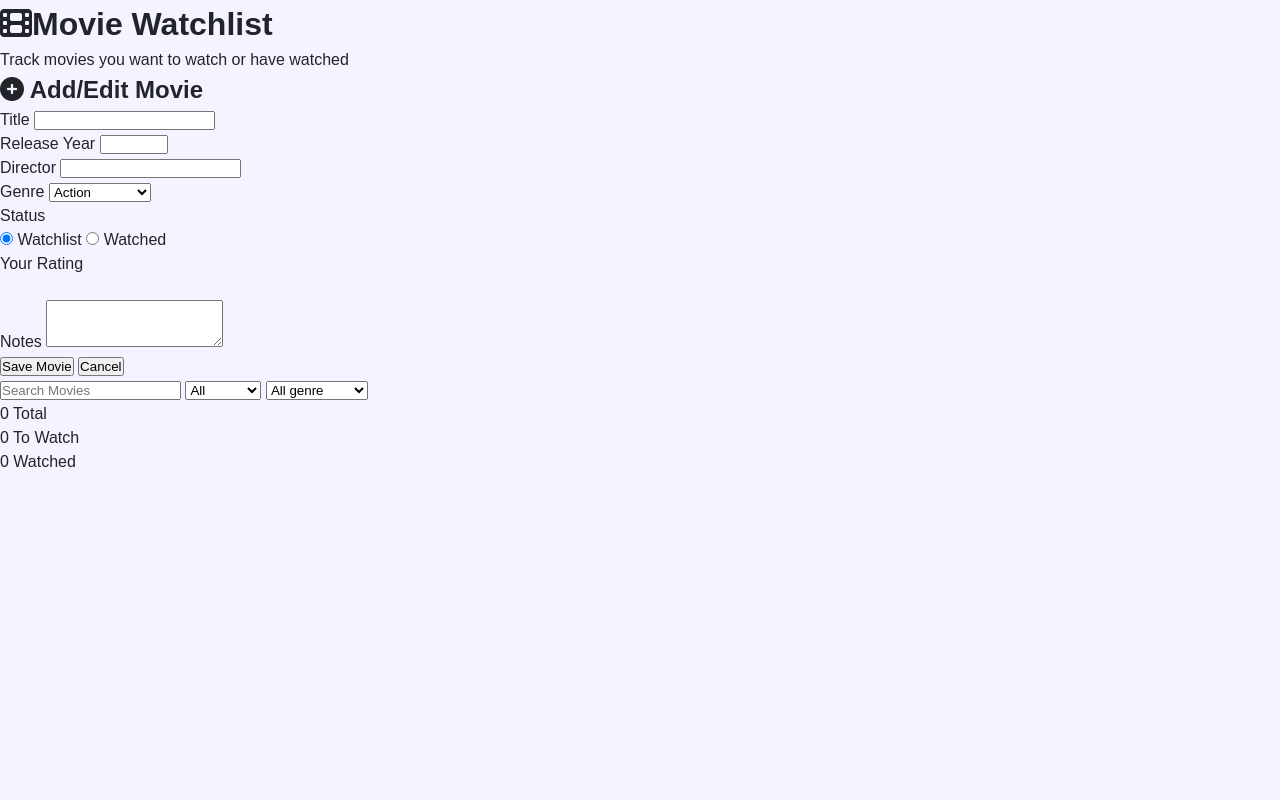
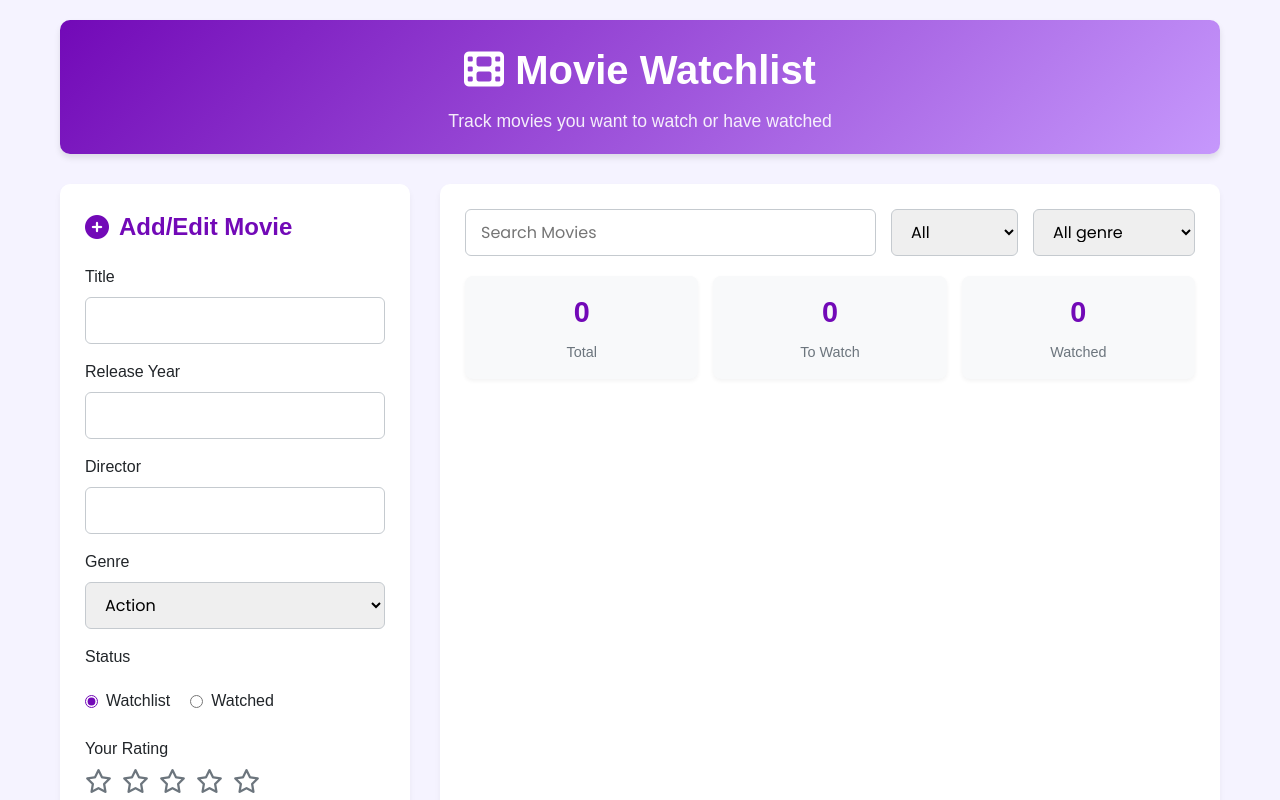
Before and after one commit to uditha1994/movie-watchlist-js, a plain HTML site: page index.html in a window 1280 px wide. Shown: the top 800 px of the page. Drawn offline with Linux system fonts and the light colour scheme.

Commit message:
css  partially complete, js dom loaded

```diff
--- a/css/style.css
+++ b/css/style.css
@@ -1,6 +1,6 @@
 :root{
     --primary-color: #7209b7;
-    --secondary-color: #560bad;
+    --secondary-color: #c698fc;
     --accent-color: #480ca8;
     --dark-color: #212529;
     --light-color: #f8f9fa;
@@ -8,7 +8,7 @@
     --warning-color: #f1c40f;
     --danger-color: #e74c3c;
     --gray-color: #6c757d;
-    --light-gray: #e9ecef;
+    --light-gray: #c5cacf;
 }
 
 *{
@@ -23,3 +23,232 @@ body{
     color: var(--dark-color);
     line-height: 1.5;
 }
+
+.container{
+    max-width: 1200px;
+    margin: 0 auto;
+    padding: 20px;
+}
+
+header{
+    text-align: center;
+    margin-bottom: 30px;
+    padding: 20px;
+    background: linear-gradient(135deg, var(--primary-color), var(--secondary-color));
+    color: white;
+    border-radius: 10px;
+    box-shadow: 0 4px 6px rgba(0, 0, 0, 0.1);
+}
+
+header h1{
+    font-size: 2.5rem;
+    margin-bottom: 8px;
+}
+
+header p{
+    font-size: 1.1rem;
+    opacity: 0.9;
+}
+
+.main-content{
+    display: grid;
+    grid-template-columns: 350px 1fr;
+    gap: 30px;
+}
+
+.form-container{
+    background-color: white;
+    padding: 25px;
+    border-radius: 10px;
+    box-shadow: 0 4px 6px rgba(0, 0, 0, 0.05);
+    position: sticky;
+    top: 20px;
+    height: fit-content;
+}
+
+.form-container h2{
+    font-size: 1.5rem;
+    margin-bottom: 20px;
+    color: var(--primary-color);
+    display: flex;
+    align-items: center;
+    gap: 10px;
+}
+
+.form-group{
+    margin-bottom: 16px;
+}
+
+.form-group label{
+    display: block;
+    margin-bottom: 8px;
+    font-weight: 500;
+    color: var(--dark-color);
+}
+
+.form-group input[type="text"],
+.form-group input[type="number"],
+.form-group select,
+.form-group textarea {
+    width: 100%;
+    padding: 10px 15px;
+    border: 1px solid var(--light-gray);
+    border-radius: 6px;
+    font-family: 'Poppins', sans-serif;
+    font-size: 1rem;
+    transition: border-color 0.3s;
+}
+
+.form-group input[type="text"]:focus,
+.form-group input[type="number"]:focus,
+.form-group select:focus,
+.form-group textarea:focus {
+    outline: none;
+    border-color: var(--primary-color);
+}
+
+.form-group textarea{
+    resize: vertical;
+    min-height: 80px;
+}
+
+.radio-group{
+    display: flex;
+    gap: 20px;
+    margin-top: 20px;
+}
+
+.radio-group label{
+    display: flex;
+    align-items: center;
+    gap: 8px;
+    font-weight: 400;
+    cursor: pointer;
+}
+
+.radio-group input[type="radio"]{
+    accent-color: var(--primary-color);
+}
+
+.rating-stars{
+    display: flex;
+    gap: 10px;
+    margin-top: 8px;
+}
+
+.rating-stars i{
+    font-size: 1.5rem;
+    color: var(--gray-color);
+    cursor: pointer;
+    transition: color 0.2s;
+}
+
+.rating-stars i.active{
+    color: #ffc107;
+}
+
+.form-action{
+    display: flex;
+    gap: 15px;
+    margin-top: 25px;
+}
+
+.btn{
+    padding: 10px 20px;
+    border: none;
+    border-radius: 6px;
+    font-family: 'Poppins', sans-serif;
+    font-weight: 1rem;
+    cursor: pointer;
+    transition: all 0.3s;
+    display: flex;
+    align-items: center;
+    justify-content: center;
+    gap: 8px;
+}
+
+.btn-primary{
+    background-color: var(--primary-color);
+    color: white;
+    flex: 1;
+}
+
+.btn-primary:hover{
+    background-color: var(--secondary-color);
+    transform: translateY(-2px);
+}
+
+.btn-secondary{
+    background-color: var(--light-gray);
+    color: var(--dark-color);
+    flex: 1;
+}
+
+.btn-secondary:hover{
+    background-color: #dee2e6;
+    transform: translateY(-2px);
+}
+
+.movies-container{
+    background-color: white;
+    padding: 25px;
+    border-radius: 10px;
+    box-shadow: 0 4px 6px rgba(0, 0, 0, 0.05);
+}
+
+.controls{
+    margin-bottom: 25px;
+}
+
+.search-filter{
+    display: flex;
+    gap: 15px;
+    margin-bottom: 20px;
+}
+
+.search-filter input,
+.search-filter select{
+    padding: 10px 15px;
+    border: 1px solid var(--light-gray);
+    border-radius: 6px;
+    font-family: 'Poppins', sans-serif;
+    font-size: 1rem;
+}
+
+.search-filter input{
+    flex: 1;
+}
+
+.search-filter input:focus,
+.search-filter select:focus{
+    outline: none;
+    border-color: var(--primary-color);
+}
+
+.stats{
+    display: flex;
+    gap: 15px;
+    margin-bottom: 20px;
+}
+
+.stat-card{
+    flex: 1;
+    background-color: var(--light-color);
+    padding: 15px;
+    border-radius: 8px;
+    text-align: center;
+    box-shadow: 0 2px 4px rgba(0, 0, 0, 0.05);
+}
+
+.stat-number{
+    font-size: 1.8rem;
+    font-weight: 600;
+    color: var(--primary-color);
+    display: block;
+    margin-bottom: 5px;
+}
+
+.stat-label{
+    font-size: 0.9rem;
+    color: var(--gray-color);
+}
--- a/index.html
+++ b/index.html
@@ -15,7 +15,7 @@
 <body>
     <div class="container">
         <header>
-            <h1><i class="fas fa-film"></i>Movie Watchlist</h1>
+            <h1><i class="fas fa-film"></i> Movie Watchlist</h1>
             <p>Track movies you want to watch or have watched</p>
         </header>
 
@@ -69,11 +69,11 @@
                     <div class="form-group">
                         <label for="rating">Your Rating</label>
                         <div class="rating-stars">
-                            <i class="far ra-star" data-rating="1"></i>
-                            <i class="far ra-star" data-rating="2"></i>
-                            <i class="far ra-star" data-rating="3"></i>
-                            <i class="far ra-star" data-rating="4"></i>
-                            <i class="far ra-star" data-rating="5"></i>
+                            <i class="far fa-star" data-rating="1"></i>
+                            <i class="far fa-star" data-rating="2"></i>
+                            <i class="far fa-star" data-rating="3"></i>
+                            <i class="far fa-star" data-rating="4"></i>
+                            <i class="far fa-star" data-rating="5"></i>
                         </div>
                         <input type="hidden" id="rating" value="0">
                     </div>
@@ -82,8 +82,8 @@
                         <textarea id="notes" rows="3"></textarea>
                     </div>
                     <div class="form-action">
-                        <button class="btn-primary" id="saveBtn" type="submit">Save Movie</button>
-                        <button class="btn-secondary" id="cancelBtn" type="submit">Cancel</button>
+                        <button class="btn btn-primary" id="saveBtn" type="submit">Save Movie</button>
+                        <button class="btn btn-secondary" id="cancelBtn" type="submit">Cancel</button>
                     </div>
                 </form>
             </div>
--- a/js/app.js
+++ b/js/app.js
@@ -0,0 +1,65 @@
+// Firebase Configurations
+const firebaseConfig = {
+    apiKey: "AIzaSyDso02eaYtGJ3GX4gF43shQohUkbRbVIio",
+    authDomain: "movie-wishlist-82bf5.firebaseapp.com",
+    databaseURL: "https://movie-wishlist-82bf5-default-rtdb.firebaseio.com",
+    projectId: "movie-wishlist-82bf5",
+    storageBucket: "movie-wishlist-82bf5.firebasestorage.app",
+    messagingSenderId: "319116680069",
+    appId: "1:319116680069:web:b102a0da70b514037802ec",
+    measurementId: "G-J46C194YDY"
+};
+
+// Initialize Firebase
+firebaseConfig.initializeApp(firebaseConfig);
+const database = firebaseConfig.database();
+
+//DOM element
+const movieForm = document.getElementById('movieForm');
+const movieIdInput = document.getElementById('movieId');
+const titleInput = document.getElementById('title');
+const yearInput = document.getElementById('year');
+const derectorInput = document.getElementById('director');
+const genreSelect = document.getElementById('genre');
+const statusRadios = document.getElementById('status');
+const ratingInput = document.getElementById('rating');
+const notesInput = document.getElementById('notes');
+const saveBtn = document.getElementById('saveBtn');
+const cancelBtn = document.getElementById('cancelBtn');
+const searchInput = document.getElementById('searchInput');
+const filterStatus = document.getElementById('filterStatus');
+const moviesList = document.getElementById('moviesList');
+const totalMovies = document.getElementById('totalMovies');
+const watchlistCount = document.getElementById('watchlist');
+const watchedCount = document.getElementById('watchedCount');
+
+const stars = document.querySelectorAll('.rating-stars i');
+
+let isEditing = false;
+let currentMovieId = null;
+
+//Initialize the application
+function init(){
+    //setup event listeners
+    movieForm.addEventListener('submit', handleFormSumbit);
+    cancelBtn.addEventListener('click', resetForm);
+    searchInput.addEventListener('input', filterMovies);
+    filterStatus.addEventListener('change', filterMovies);
+}
+
+function loadMovies(){}
+
+function displayMovies(movies){}
+
+function handleFormSumbit(e){}
+
+function handleEditMovie(e){}
+
+function handleDeleteMovie(e){}
+
+function filterMovies(){}
+
+function resetForm(){}
+
+//Initialize the app when DOM is loaded
+document.addEventListener('DOMContentLoaded', init);
```
